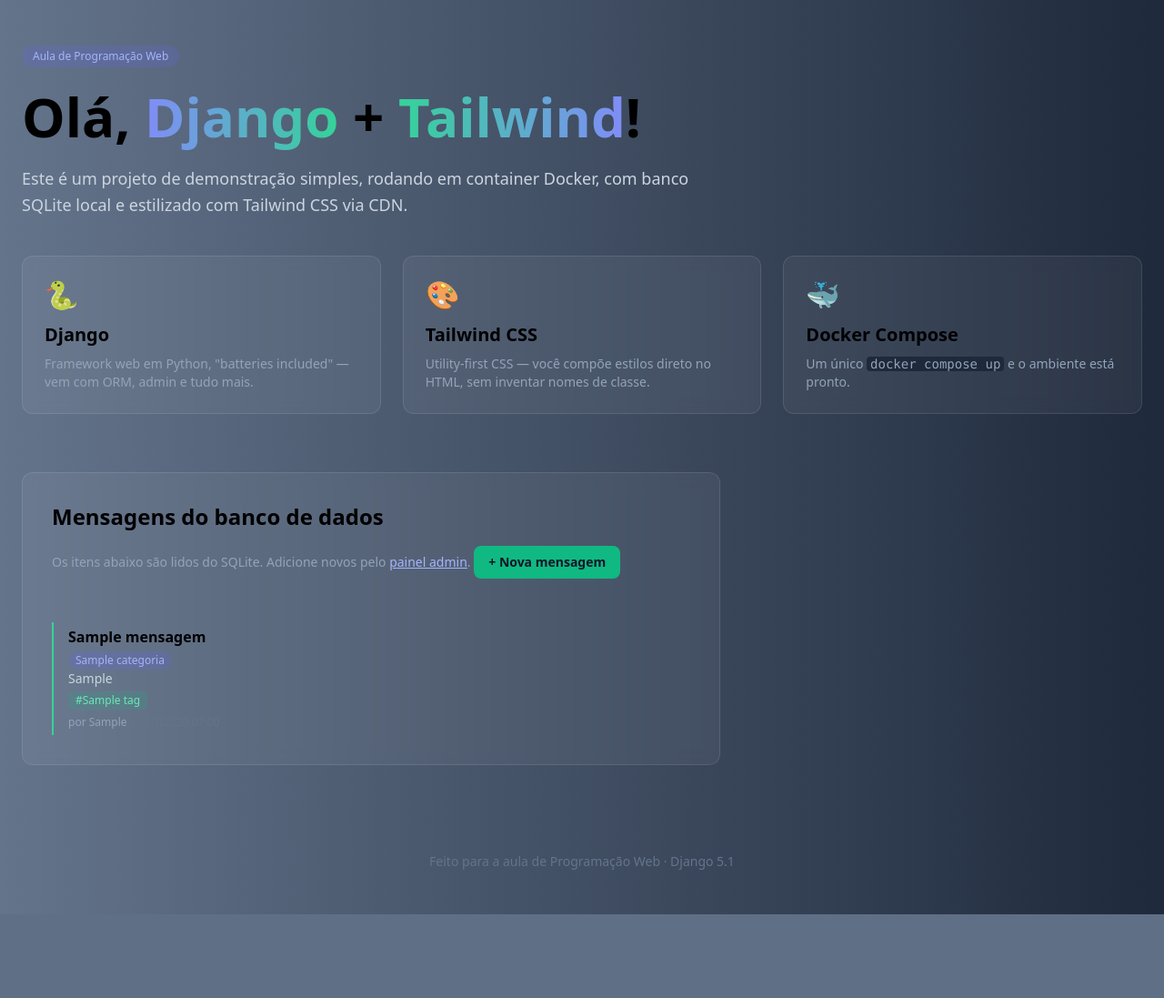
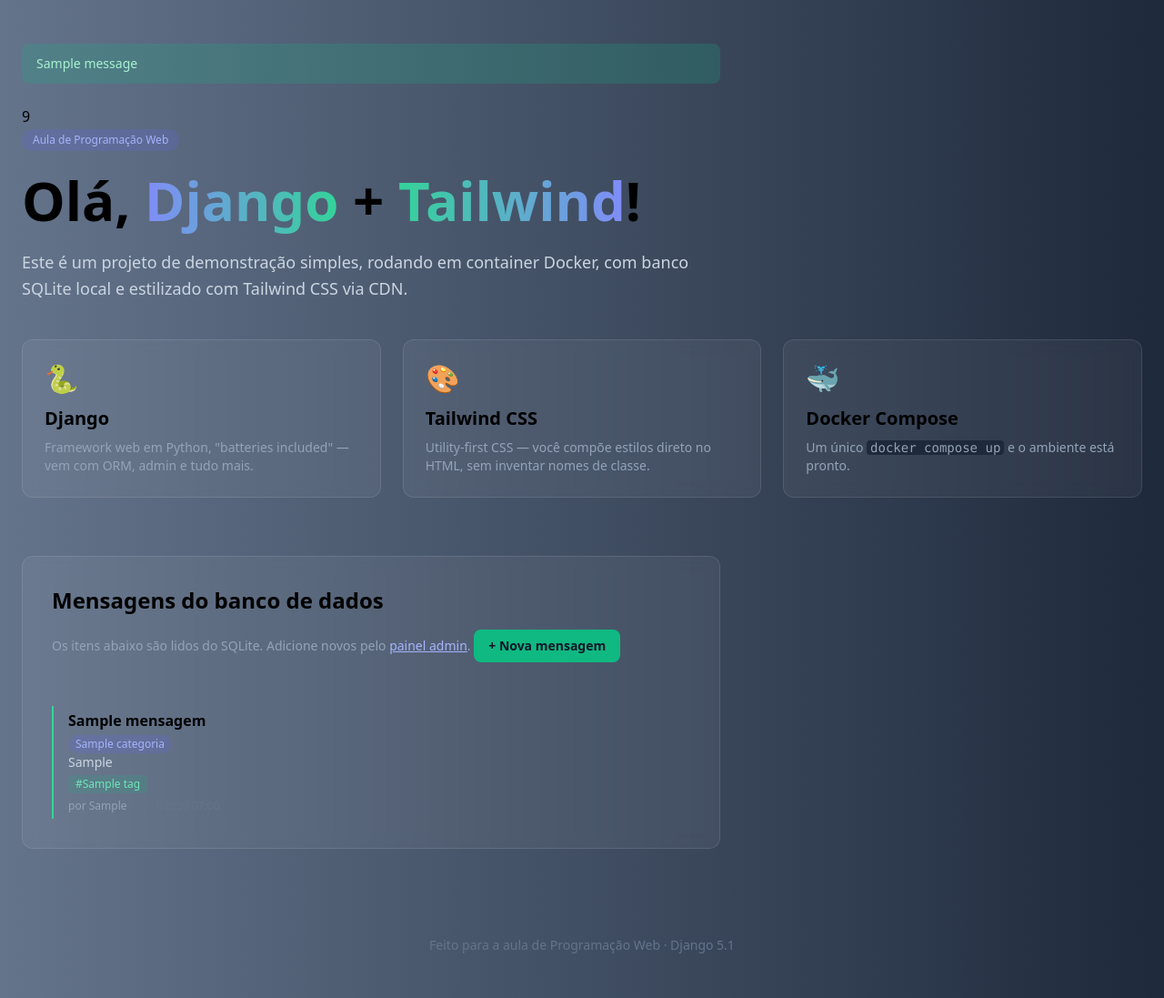
Before and after one commit to estebanalfsa/demo-django, a Django app: page / in a window 1280 px wide. Shown: the part 116-1213 px from the top of the page at 91% size. Before the commit the page ends 1121 px from the top, so only its background shows below. Run offline with Django 5.2, Linux system fonts and the light colour scheme; tables that the repository leaves empty hold one stand-in row (values such as "Sample post"); one stand-in notice (Sample message) is shown; some libraries are stand-ins or nearby versions.

Commit message:
Routeiro 5 Completo

```diff
--- a/home/models.py
+++ b/home/models.py
@@ -32,7 +32,7 @@
         blank=True,
         related_name="mensagens",
     )
-    tags = models.ManyToManyField(                              # ← novo campo
+    tags = models.ManyToManyField(
         Tag,
         blank=True,
         related_name="mensagens",
--- a/home/views.py
+++ b/home/views.py
@@ -3,6 +3,7 @@
 
 from .forms import MensagemForm
 from .models import Mensagem, Tag
+from django.contrib import messages
 
 
 def index(request):
@@ -29,6 +30,8 @@
                     tag, _ = Tag.objects.get_or_create(nome=nome)
                     mensagem.tags.add(tag)
 
+            messages.success(request, "Mensagem publicada com sucesso!") # Retorno visual
+
             # 3. Redireciona para a página inicial (padrão Post/Redirect/Get).
             return redirect("index")
     else:
--- a/templates/home/index.html
+++ b/templates/home/index.html
@@ -20,6 +20,13 @@
     </header>
 
     <main class="container mx-auto px-6 py-12">
+        {% if messages %}
+        {% for message in messages %}
+            <div class="max-w-3xl mb-6 px-4 py-3 rounded-lg bg-emerald-500/20 text-emerald-200 text-sm">
+                {{ message }}
+            </div>
+        {% endfor %}
+        9{% endif %}
         <section class="max-w-3xl">
             <span class="inline-block px-3 py-1 bg-indigo-500/20 text-indigo-300 text-xs font-medium rounded-full mb-6">
                 Aula de Programação Web
```
Also changed, not shown: README.md, imagens/Mensagens_novo.png (added), imagens/home.png, imagens/mensagens.png, imagens/retorno_visual.png (added).
